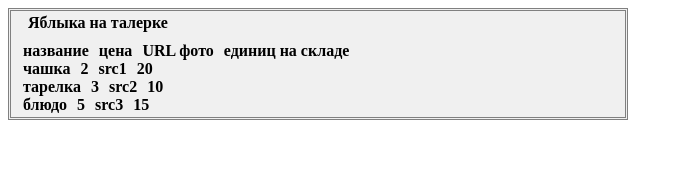
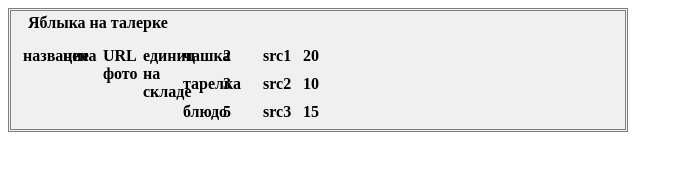
Before and after one commit to Tanik-sam/-FD3-Samoilovich, a plain HTML site: page ishop/index.html in a window 1280 px wide. Shown: the whole page, without its empty margins (0-683 px from the left). Drawn offline with nearby package versions, Linux system fonts and the light colour scheme.

Commit message:
https://github.com/Tanik-sam/-FD3-Samoilovich.git

```diff
--- a/ishop/ishop.css
+++ b/ishop/ishop.css
@@ -23,11 +23,13 @@
 }
 .ColumnName .ColumnN
 {
+  float:left;
   margin: 5px 5px 5px 5px;
   width: 30px;
 }
 .RowName .RowN
 {
+  float:left;
   margin: 5px 5px 5px 5px;
   width: 30px;
 }
```
